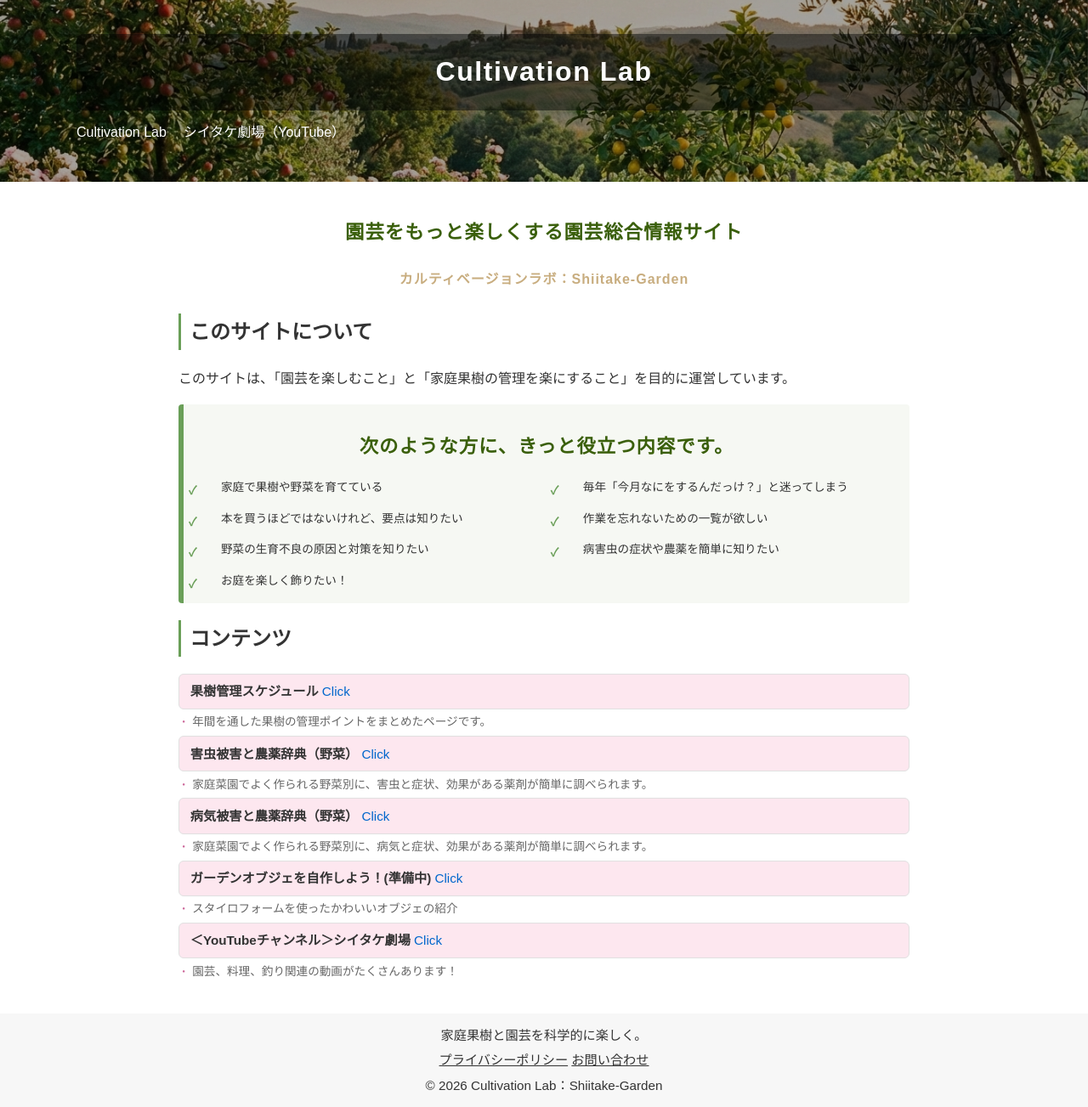
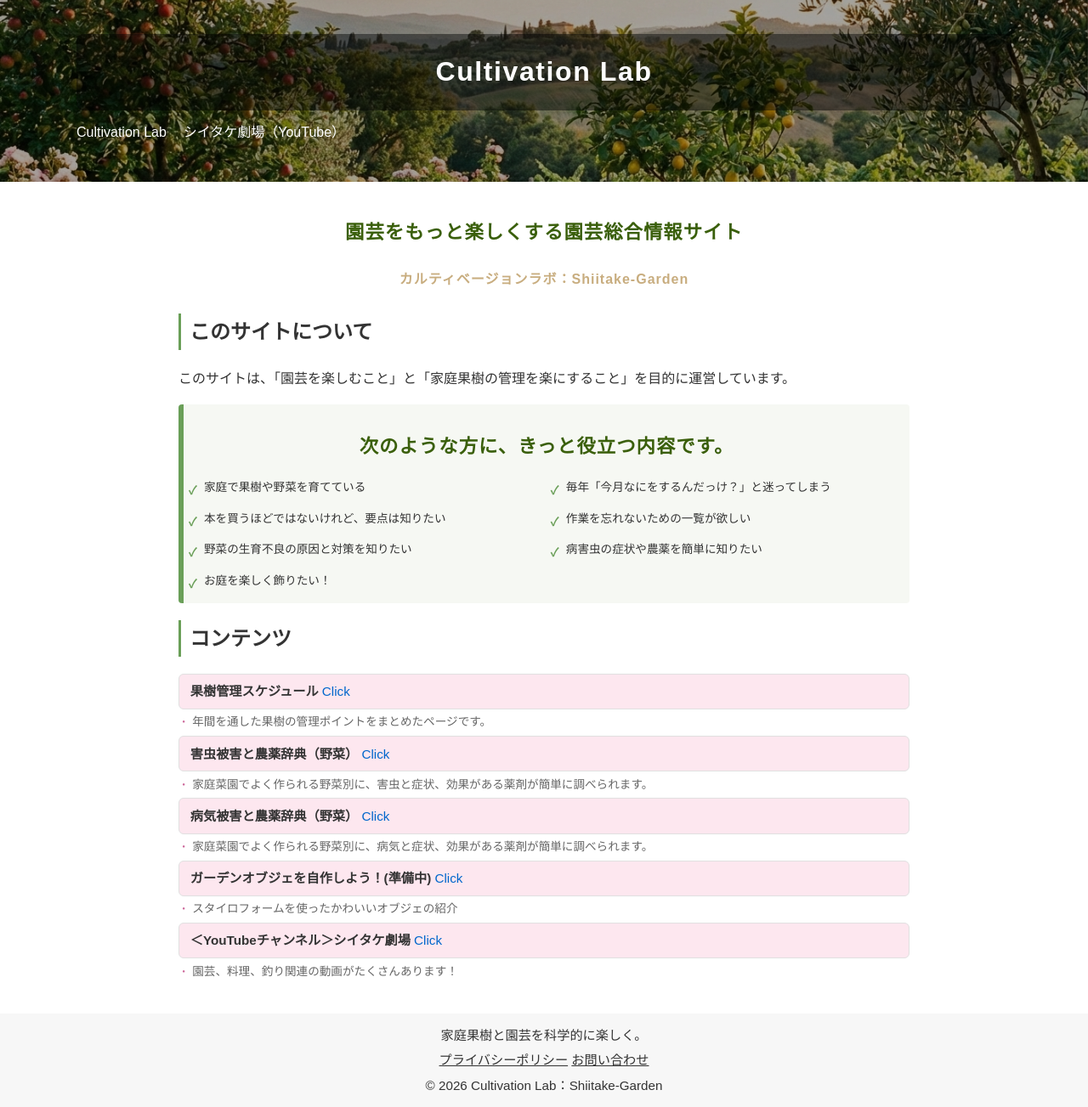
Before and after one commit to shiitake-garden/shiitake-garden.github.io, a Jekyll site: the page built from index.html, in a window 1280 px wide. Shown: the whole page at 85% size. Built offline with Jekyll 4.4.1, drawn with Linux system fonts in a browser that asks for light colours.

Commit message:
Update site.css

```diff
--- a/assets/css/site.css
+++ b/assets/css/site.css
@@ -41,7 +41,7 @@ h2{border-left:3px solid var(--brand); padding-left:10px}
 }
 
 .for-you li {
-  padding: 4px 0 4px 38px;
+  padding: 4px 0 4px 18px;
   line-height: 1.4;
   position: relative;
 }
```
